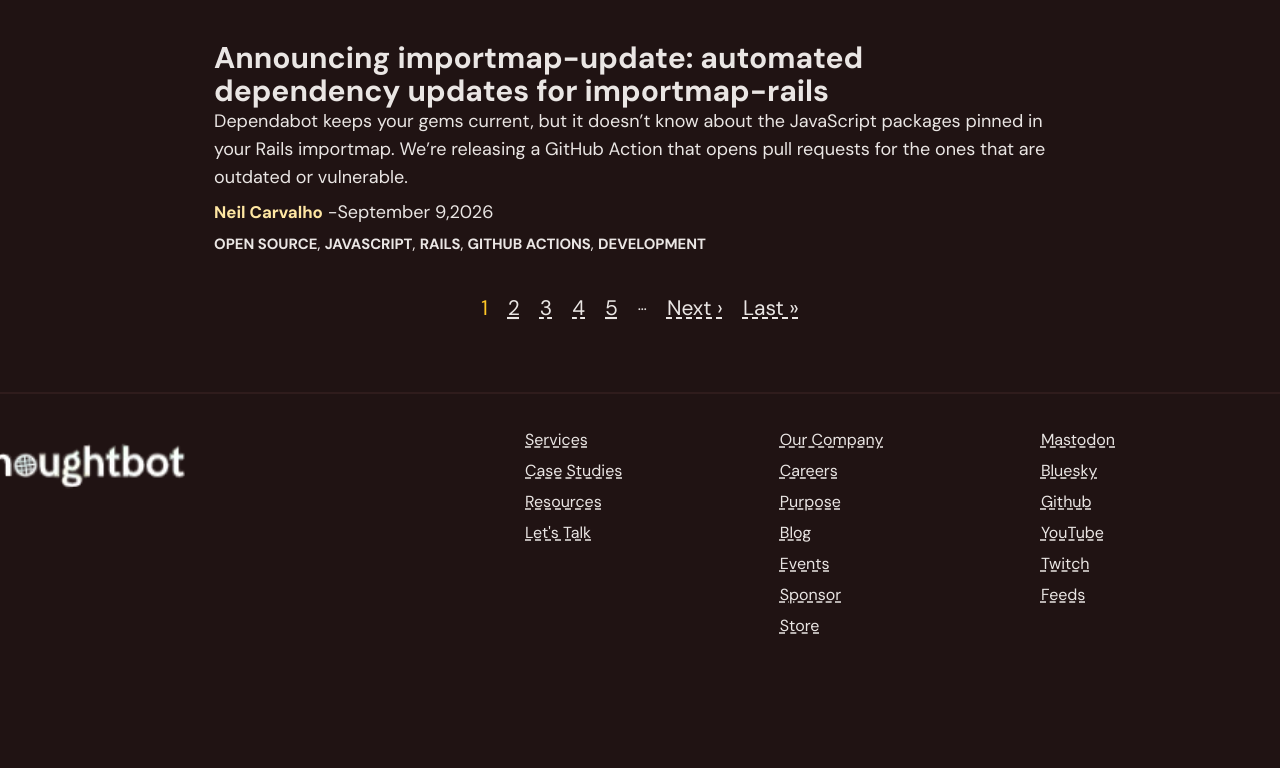
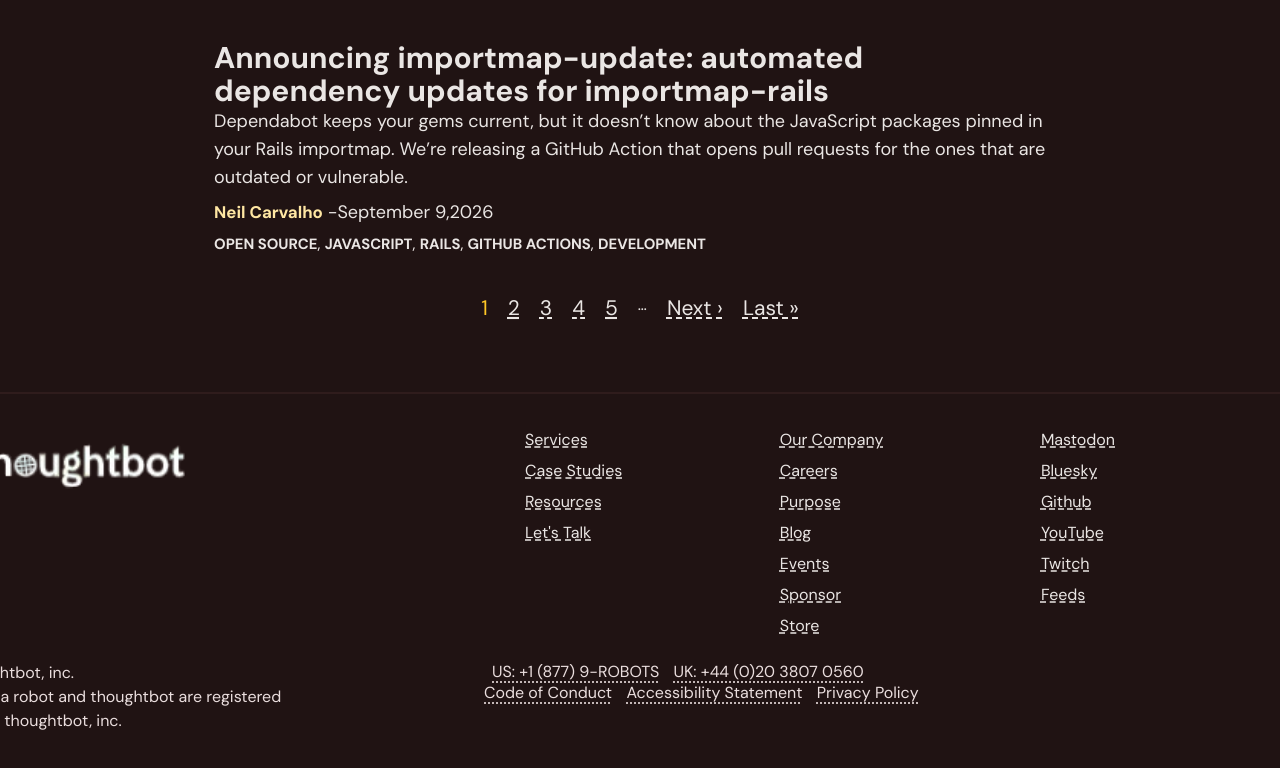
Before and after one commit to crtfdgeek7/thoughtbot-clone, a plain HTML site: page index.html in a window 1280 px wide. Shown: the part 2855-3623 px from the top of the page. Drawn offline with Linux system fonts and the light colour scheme.

Commit message:
finished

```diff
--- a/index.html
+++ b/index.html
@@ -195,7 +195,22 @@
             </div>
         </div>
         <div class="bottom-section">
-
+            <div class="copyright">
+                <p>© 2026 thoughtbot, inc.<br />
+                    The design of a robot and thoughtbot are registered trademarks of
+                    thoughtbot, inc.</p>
+            </div>
+            <div class="footer-links" aria-label="Footer links">
+                <div class="adjust">
+                    <a href="#">US: +1 (877) 9-ROBOTS</a>
+                    <a href="#">UK: +44 (0)20 3807 0560</a>
+                </div>
+                <div>
+                    <a href="#">Code of Conduct</a>
+                    <a href="#">Accessibility Statement</a>
+                    <a href="#">Privacy Policy</a>
+                </div>
+            </div>
         </div>
     </footer>
 </body>
--- a/style.css
+++ b/style.css
@@ -1,15 +1,17 @@
+@import url('https://fonts.googleapis.com/css2?family=DM+Sans:wght@400;500;700&family=Roboto+Mono:wght@400;500;700&display=swap');
+@import url('https://fonts.googleapis.com/css2?family=JetBrains+Mono:wght@400;500;700&display=swap');
 
-    @import url('https://fonts.googleapis.com/css2?family=DM+Sans:wght@400;500;700&family=Roboto+Mono:wght@400;500;700&display=swap');
-    @import url('https://fonts.googleapis.com/css2?family=JetBrains+Mono:wght@400;500;700&display=swap');
 * {
     margin: 0;
     padding: 0;
     box-sizing: border-box;
 }
+
 body {
     background-color: #201313;
     font-family: 'DM Sans', sans-serif;
 }
+
 nav {
     width: 100%;
     position: fixed;
@@ -17,6 +19,7 @@
     left: 0;
     right: 0;
 }
+
 .nav-bar {
     /* border: 2px solid red; */
     display: flex;
@@ -27,6 +30,7 @@
     margin: 0 50px;
     font-family: "JetBrains Mono", monospace;
 }
+
 .nav-bar a {
     color: #EAE6E4;
     padding: 0;
@@ -34,14 +38,17 @@
     font-size: 14.85px;
     text-decoration: none;
 }
+
 .nav-bar a:hover {
     color: #fec726;
     text-decoration: underline;
 }
+
 .left {
     width: 169px;
     height: auto;
 }
+
 .middle {
     /* border: 2px solid red; */
     padding: 0;
@@ -50,12 +57,14 @@
     gap: 30px;
     align-items: center;
 }
+
 .middle a:last-child {
     color: #fec726;
     margin-left: 5px;
     font-size: 16px;
 }
-.right{
+
+.right {
     /* border: 2px solid red; */
     flex: 0 0 auto;
     margin: 0;
@@ -63,6 +72,7 @@
     background: #e03131;
     border-radius: 30px;
 }
+
 .right a:hover {
     text-decoration: none;
     color: #eae6e4;
@@ -78,6 +88,7 @@
     /* align-items: stretch; */
     color: #eae6e4;
 }
+
 .header h1 {
     /* border: 2px solid red; */
     width: auto;
@@ -86,16 +97,19 @@
     line-height: 1.1;
     font-weight: 700;
 }
+
 .header p {
     /* border: 2px solid red; */
     margin: 0 0 40px;
     font-size: 25px;
     line-height: 1.25;
 }
+
 .header p a {
     /* border: 2px solid blue; */
     color: #FFE7A3;
 }
+
 .header p a:hover {
     color: #FFC726;
     text-decoration: none;
@@ -117,6 +131,7 @@
     align-items: center;
     gap: 12px;
 }
+
 .buttons a {
     color: #EAE6E4;
     text-decoration: none;
@@ -126,11 +141,13 @@
     font-family: "JetBrains Mono", monospace;
     font-size: 16px;
 }
+
 .buttons a:nth-child(1) {
     border: none;
     background: #FFC726;
     color: #201313;
 }
+
 /* .buttons a:nth-child(2),
 .buttons a:nth-child(3),
 .buttons a:nth-child(4) {
@@ -142,24 +159,27 @@
     background: #FFE7A3;
     color: #201313;
 }
+
 .buttons a:last-child {
-    border:none;
+    border: none;
     text-decoration: 1px dashed underline #EAE6E4;
     font-weight: 400;
     padding: 0;
     font-family: "DM Sans", sans-serif;
     font-size: 20px;
 }
+
 .buttons a:last-child:hover {
     color: #FFC726;
     text-decoration: none;
 }
 
-.topics  {
+.topics {
     /* border: 2px solid red; */
     width: 100%;
     margin-top: 44px;
 }
+
 .topics h2 a {
     color: #EAE6E4;
     text-decoration: none;
@@ -169,11 +189,13 @@
     line-height: 1.12;
     max-width: 800px;
 }
+
 .topics h2 a:hover {
     color: #fec726;
     text-decoration: none;
     /* border: 2px solid red; */
 }
+
 .topics p {
     color: #EAE6E4;
     font-size: 18px;
@@ -181,6 +203,7 @@
     margin-bottom: 7px;
     font-weight: 400;
 }
+
 .topics :nth-child(3) a {
     /* border: 2px solid red; */
     color: #FFE7A3;
@@ -188,10 +211,12 @@
     font-weight: 700;
     text-decoration: none;
 }
+
 .topics :nth-child(3) a:hover {
     text-decoration: none;
     color: #fec726;
 }
+
 .topics-links a {
     /* border: 2px solid red; */
     color: #EAE6E4;
@@ -199,6 +224,7 @@
     font-size: 14.85px;
     font-weight: 700;
 }
+
 .topics-links a:hover {
     color: #FFC726;
 }
@@ -209,14 +235,17 @@
     padding: 25px 34px 34px;
     background: #2f1c1c;
 }
+
 .signup h2 {
     margin: 0 0 24px;
     font-size: 34px;
     line-height: 1.25;
 }
+
 form {
     display: block;
 }
+
 label {
     display: block;
     margin: 0 0 8px;
@@ -224,11 +253,13 @@
     font-family: "JetBrains Mono", monospace;
     font-size: 16px;
 }
+
 .form-row {
     display: flex;
     align-items: end;
     gap: 12px;
 }
+
 input {
     flex: 1;
     min-width: 0;
@@ -239,9 +270,11 @@
     color: #eae6e4;
     font-size: 18px;
 }
+
 input:hover {
     border-bottom: 1px solid #EAE6E4;
 }
+
 button {
     flex: 0 0 auto;
     margin: 0;
@@ -261,6 +294,7 @@
     /* gap: 50px; */
     width: 800px;
 }
+
 .feeds p {
     /* border: 2px solid red; */
     font-size: 16.875px;
@@ -269,11 +303,13 @@
     padding: 15px 0;
     margin-left: 50px;
 }
+
 .feeds img {
     /* border: 2px solid red; */
     width: 20px;
     position: absolute;
 }
+
 /* .feeds img:hover {
     color: #fec726;
 } */
@@ -284,16 +320,19 @@
     padding: 15px 0;
     position: relative;
 }
+
 .feeds img:nth-child(1) {
     /* border: 2px solid red; */
     /* top:-5px; */
     right: 150px;
 }
+
 .feeds img:nth-child(2) {
     /* border: 2px solid red; */
     /* top:-5px; */
     left: 150px;
 }
+
 .feeds a:hover {
     color: #fec726;
     text-decoration: dashed underline;
@@ -303,6 +342,7 @@
 .edit {
     border: 1px solid #2F1C1C;
 }
+
 .pager {
     /* border: 2px solid red; */
     display: flex;
@@ -310,16 +350,19 @@
     gap: 20px;
     margin: 40px 0 70px;
 }
+
 .pager a {
     color: #EAE6E4;
     text-decoration: dashed underline;
     font-size: 21px;
     font-weight: 400;
 }
+
 .pager a:hover {
     color: #ffc726;
     text-decoration: underline;
 }
+
 .pager a:nth-child(1) {
     /* border: 2px solid red; */
     color: #ffc726;
@@ -337,17 +380,20 @@
     /* margin: 0 20px; */
     height: 400px;
 }
+
 .top-section {
+    /* border: 2px solid red; */
     display: flex;
     justify-content: space-around;
 }
+
 .left-top {
     /* border: 2px solid red; */
     margin-left: -260px;
     margin-top: 20px;
 }
 
-.right-top  {
+.right-top {
     /* border: 2px solid red; */
     display: flex;
     flex-direction: row;
@@ -355,11 +401,13 @@
     width: 600px;
     justify-content: space-between;
 }
+
 .section {
     /* border: 2px solid red; */
     display: flex;
     flex-direction: column;
 }
+
 .section a {
     /* border: 2px solid red; */
     color: #EAE6E4;
@@ -368,7 +416,45 @@
     font-weight: 400;
     padding: 5px;
 }
+
 .section a:hover {
     color: #ffc726;
     text-decoration: none;
 }
+
+
+.bottom-section {
+    color: #eadede;
+    /* border: 2px solid red; */
+    display: flex;
+    justify-content: space-around;
+}
+
+.copyright p {
+    max-width: 470px;
+    line-height: 1.5;
+    /* border: 2px solid red; */
+    margin-left: -160px;
+}
+
+.footer-links {
+    text-align: right;
+    /* border: 2px solid red; */
+    margin-right: 300px ;
+}
+
+.footer-links a {
+    /* border: 2px solid red; */
+    padding: 5px;
+    color: #eadede;
+    /* margin-left: 22px; */
+    text-decoration: underline dotted;
+    text-underline-offset: 4px;
+}
+.adjust {
+    /* border: 2px solid red; */
+    padding-right: 55px;
+}
+.footer-links a:hover {
+    color: white;
+}
```
